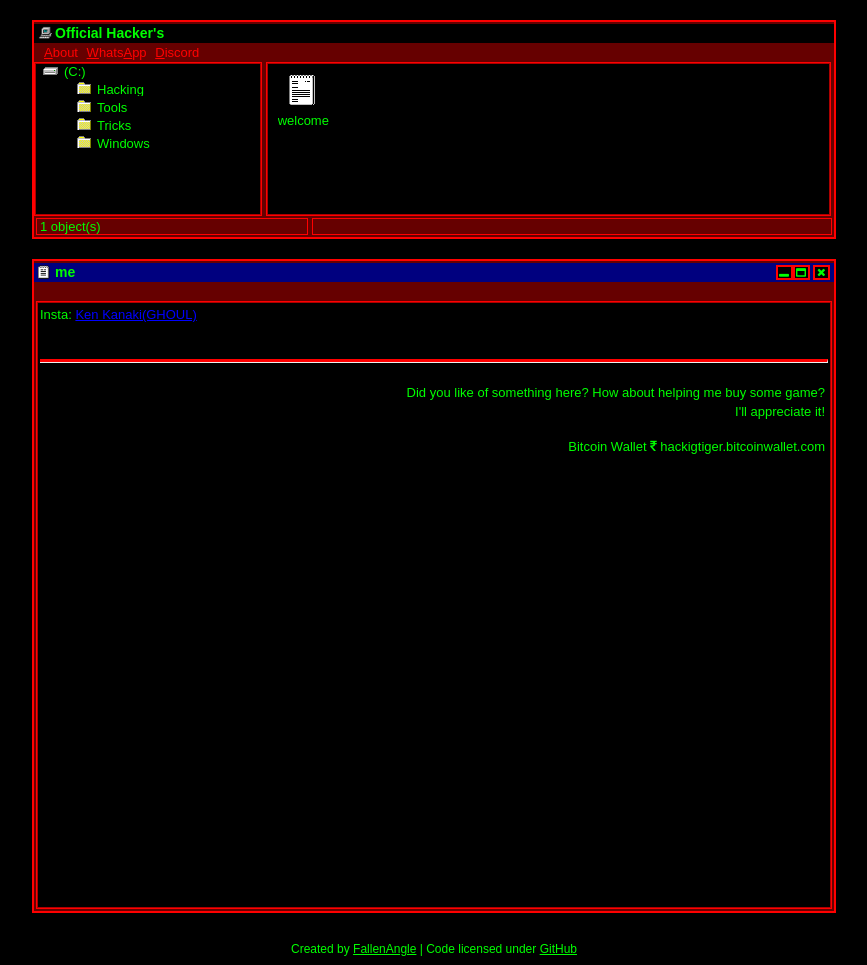
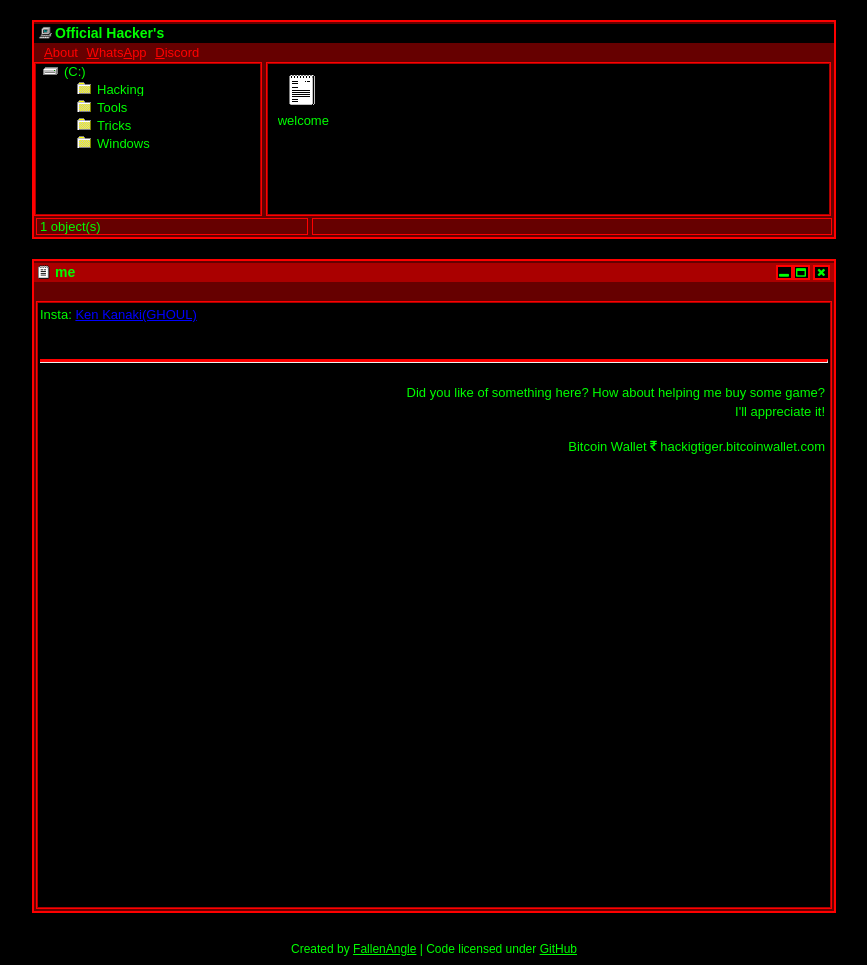
Before and after one commit to FallenAngle/fallenangle.github.io, a Jekyll site: the page built from me/index.md, in a window 1280 px wide. Shown: the whole page, without its empty margins (206-1073 px from the left). Built offline with Jekyll 4.4.1, drawn with Linux system fonts in a browser that asks for light colours.

Commit message:
Mr Hyde was here …

```diff
--- a/assets/css/002.scss
+++ b/assets/css/002.scss
@@ -8,5 +8,5 @@
 	background: #000;
 }
 .post_title {
-	background: #00007f;
+	background: #a00;
 }
```
